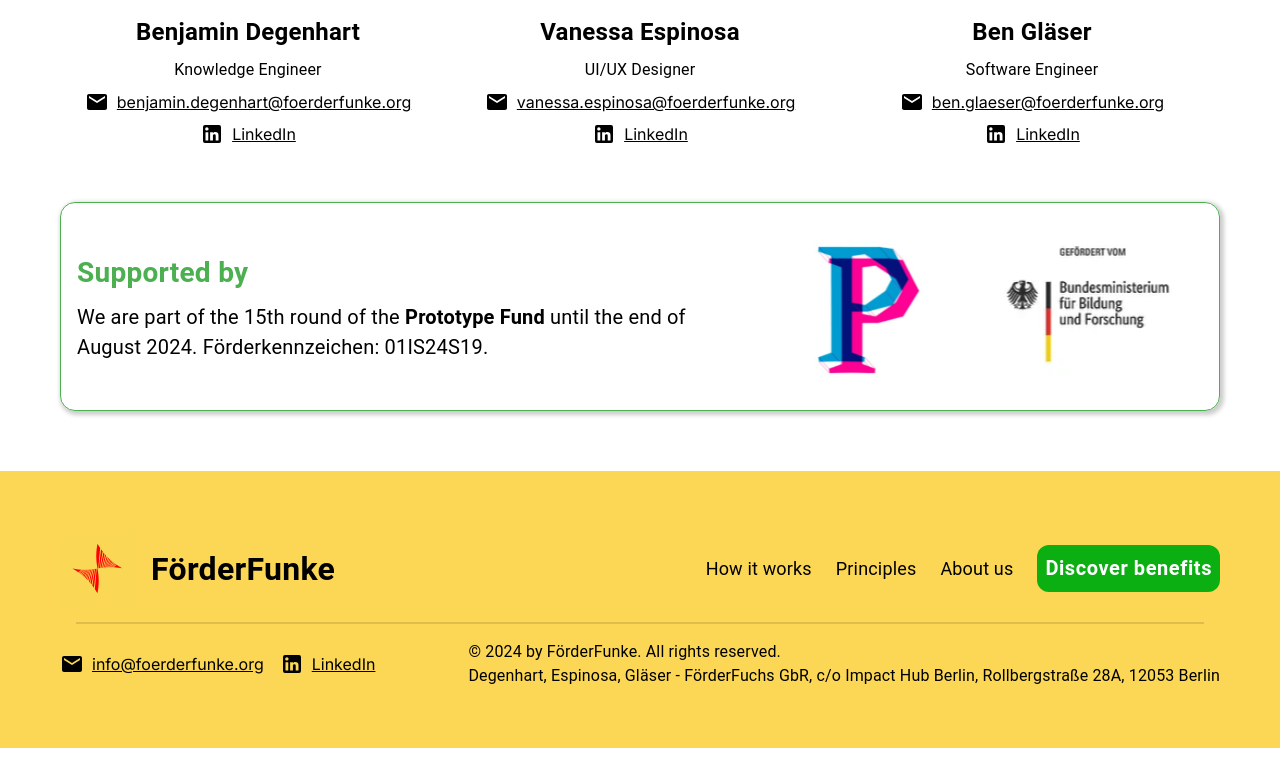
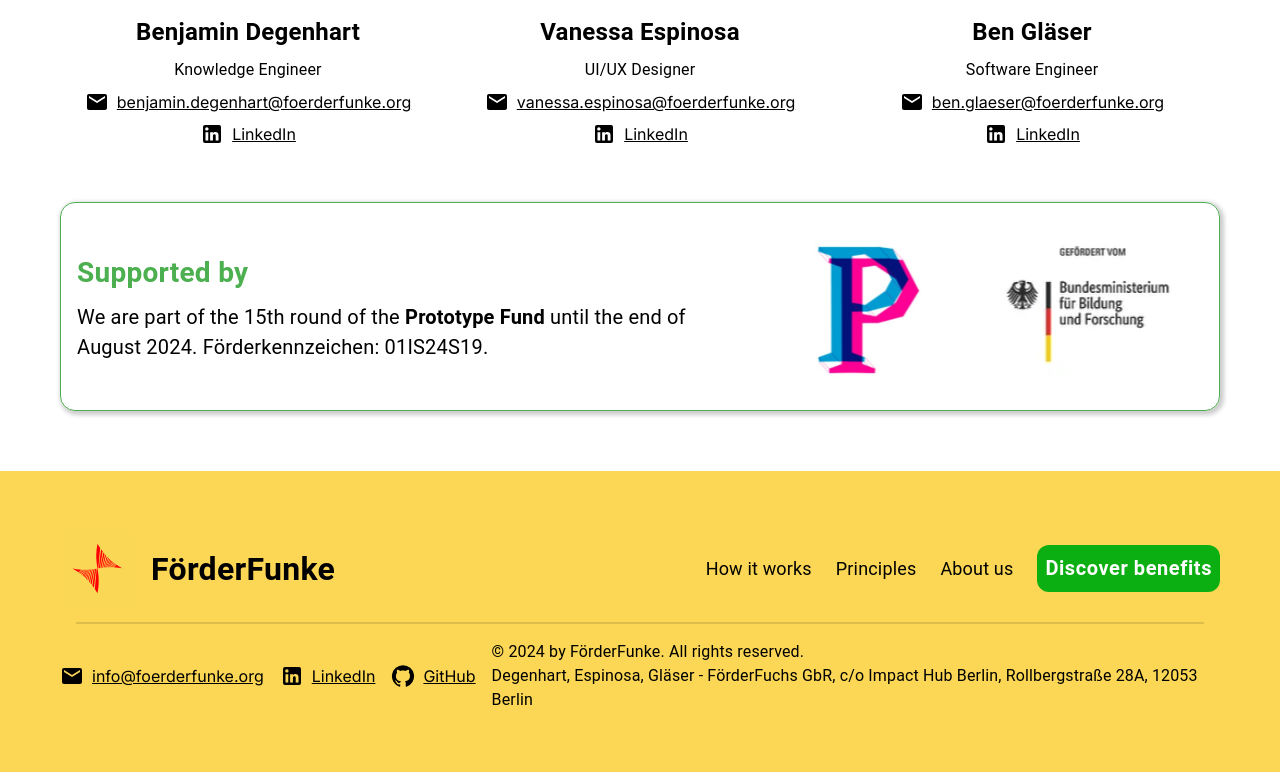
Before and after one commit to Citizen-Knowledge-Graph/foerderfunke-react-app, a React (Create React App) app: page / in a window 1280 px wide. Shown: the part 3584-4356 px from the top of the page. Before the commit the page ends 4332 px from the top, so only its background shows below. Built offline with nearby package versions, Linux system fonts and the light colour scheme.

Commit message:
Add GitHub in footer

```diff
--- /dev/null
+++ b/src/components/GitHubLink.js
@@ -0,0 +1,18 @@
+import HStack from "./HStack";
+import GitHubIcon from '@mui/icons-material/GitHub';
+import {Link} from "@mui/material";
+import React from "react";
+
+const GitHubLink = ({href}) => (
+    <HStack gap={1} alignItems={'center'}>
+        <GitHubIcon/>
+        <Link
+            href={href}
+            target="_blank"
+            rel="noopener noreferrer"
+            sx={{ textDecoration: 'underline', color: 'inherit' }}
+        >GitHub</Link>
+    </HStack>
+);
+
+export default GitHubLink;
--- a/src/screens/landing-page/sections/footer/views/LandingPageFooterDesktop.js
+++ b/src/screens/landing-page/sections/footer/views/LandingPageFooterDesktop.js
@@ -8,6 +8,7 @@ import NarBarLink from "../../../../../components/NavBarLink";
 import EmailLink from "../../../../../components/EmailLink";
 import LinkedInLink from "../../../../../components/LinkedInLink";
 import LogoBar from "../../../../../components/LogoBar";
+import GitHubLink from "../../../../../components/GitHubLink";
 
 const LandingPageFooterDesktop = () => {
 
@@ -27,6 +28,7 @@ const LandingPageFooterDesktop = () => {
                 <HStack>
                     <EmailLink email={'info@foerderfunke.org'}/>
                     <LinkedInLink linkedin={'https://www.linkedin.com/company/foerderfunke'}/>
+                    <GitHubLink href={"https://github.com/Citizen-Knowledge-Graph"}/>
                 </HStack>
                 <HStack>
                     <Typography sx={styles.copyrightText}>
--- a/src/screens/landing-page/sections/footer/views/LandingPageFooterMobile.js
+++ b/src/screens/landing-page/sections/footer/views/LandingPageFooterMobile.js
@@ -7,6 +7,7 @@ import Divider from "@mui/material/Divider";
 import {Typography} from "@mui/material";
 import NarBarLink from "../../../../../components/NavBarLink";
 import LandingPageWAppButton from "../../../components/LandingPageWAppButton";
+import GitHubLink from "../../../../../components/GitHubLink";
 
 const LandingPageFooterMobile = () => {
     return (
@@ -16,6 +17,7 @@ const LandingPageFooterMobile = () => {
                 <VStack gap={2}>
                     <EmailLink email={'info@foerderfunke.org'}/>
                     <LinkedInLink linkedin={'https://www.linkedin.com/company/foerderfunke'}/>
+                    <GitHubLink href={"https://github.com/Citizen-Knowledge-Graph"}/>
                 </VStack>
             </VStack>
             <Divider variant="middle" sx={{borderBottomWidth: '2px'}}/>
```
